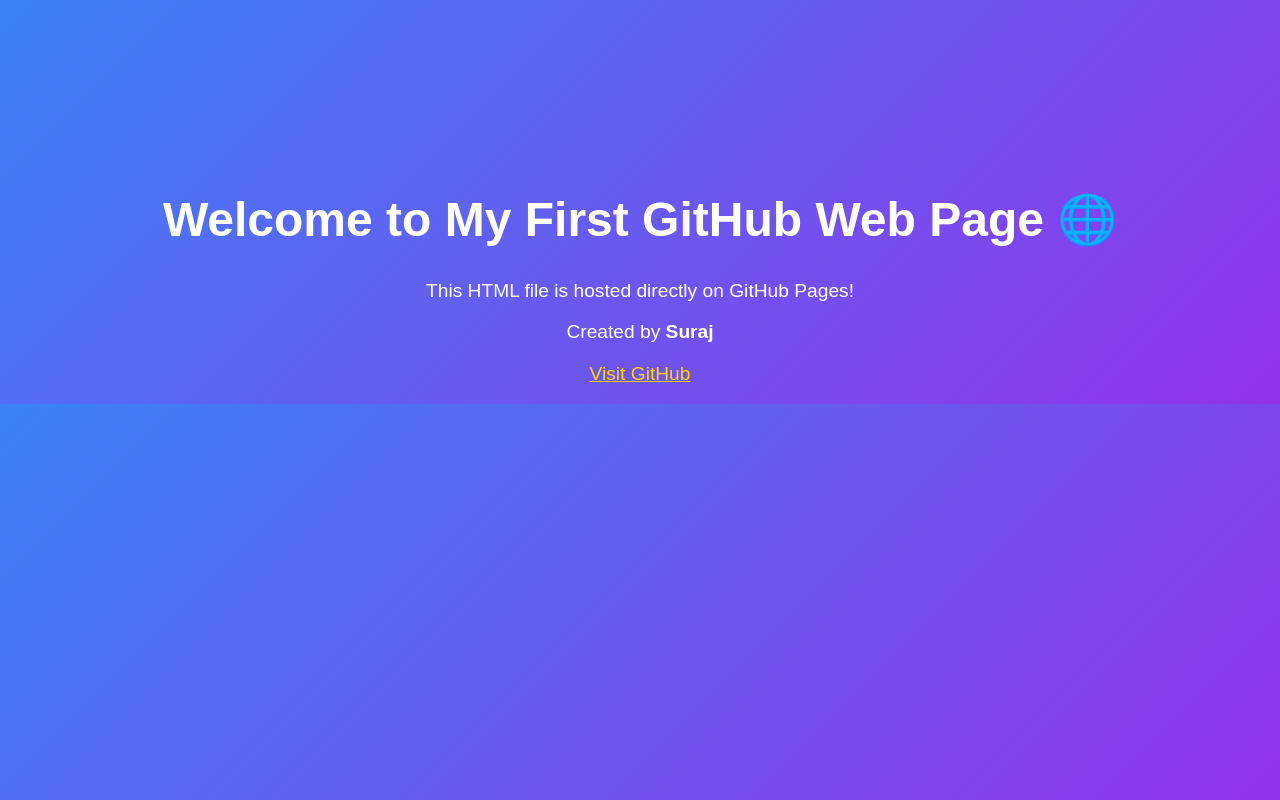
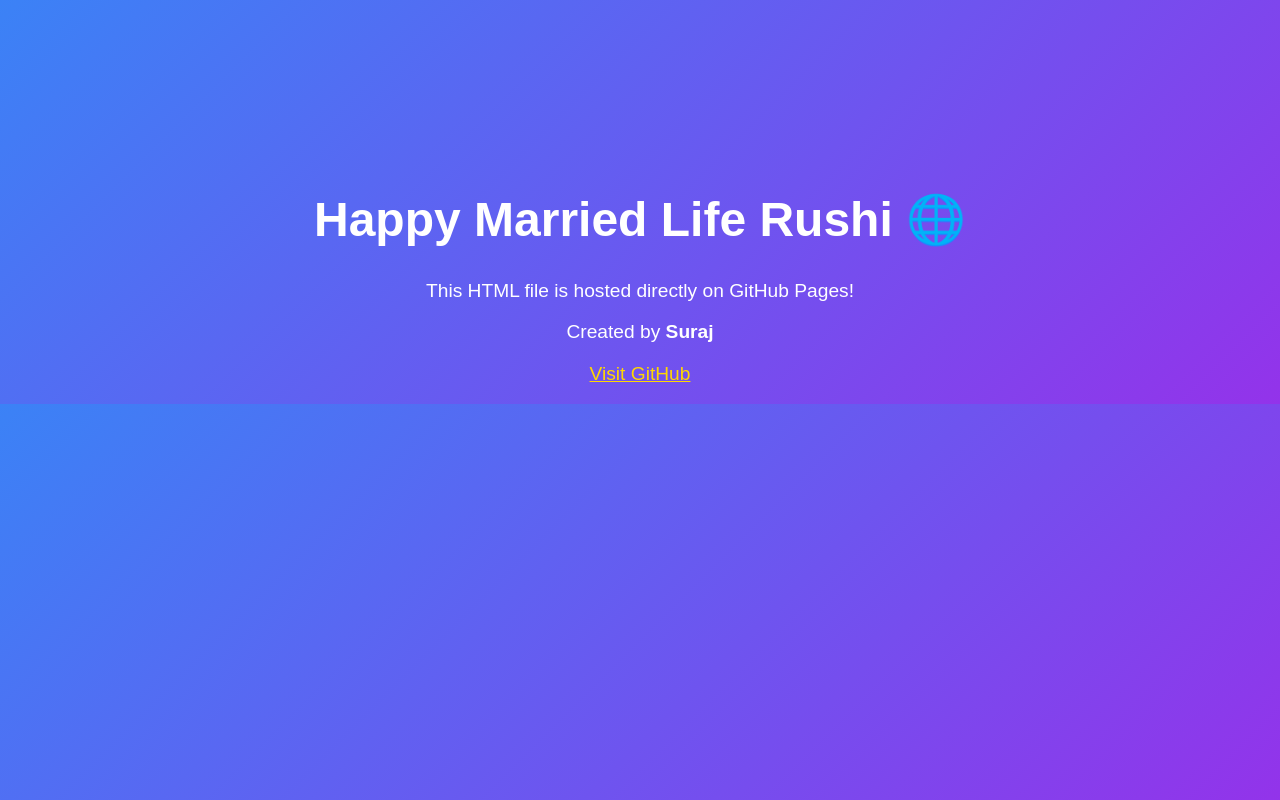
Before and after one commit to surajnikam0/my-first_new_repo, a plain HTML site: page index.html in a window 1280 px wide. Drawn offline with Linux system fonts and the light colour scheme.

Commit message:
Update index.html

```diff
--- a/index.html
+++ b/index.html
@@ -24,7 +24,7 @@
   </style>
 </head>
 <body>
-  <h1>Welcome to My First GitHub Web Page 🌐</h1>
+  <h1>Happy Married Life Rushi 🌐</h1>
   <p>This HTML file is hosted directly on GitHub Pages!</p>
   <p>Created by <strong>Suraj</strong></p>
   <p><a href="https://github.com" target="_blank">Visit GitHub</a></p>
```
